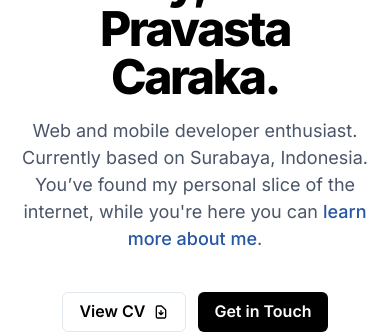
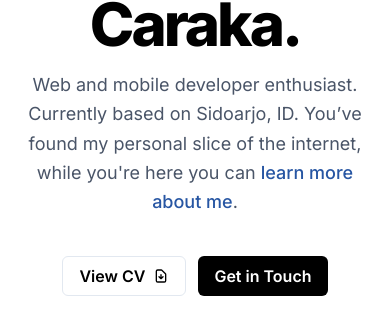
Before and after one commit to pravastacaraka/pravastacaraka.my.id, a Next.js app: page / in a window 390 px wide. Shown: the part 342-676 px from the top of the page. Built offline with nearby package versions, Linux system fonts and the light colour scheme; no server answers.

Commit message:
refactor: update responsive layout (#31)
* refactor: update responsive layout
* refactor(theme): add custom breakpoints

```diff
--- a/components/Footer.js
+++ b/components/Footer.js
@@ -38,7 +38,7 @@ const footerSocials = [
 function Footer() {
   const date = new Date().getFullYear();
   return (
-    <Container as="footer" px={4} py={8}>
+    <Container as="footer" mb={{ base: "calc(60px - var(--chakra-space-4))", md: 0 }} px={4} py={8}>
       <Stack align="center" color="gray.500" textAlign="center">
         <ButtonGroup>
           {footerSocials.map((social) => (
--- a/components/MobileNavigation.js
+++ b/components/MobileNavigation.js
@@ -13,7 +13,7 @@ function MobileNavigation() {
     <MotionBox
       initial={false}
       animate={isOpen ? "open" : "close"}
-      position="sticky"
+      position="fixed"
       bottom="0"
       left="0"
       right="0"
--- a/pages/_app.js
+++ b/pages/_app.js
@@ -2,7 +2,7 @@ import Footer from "@app-components/Footer";
 import Header from "@app-components/Header";
 import MobileNavigation from "@app-components/MobileNavigation";
 import customTheme from "@app-styles/theme";
-import { ChakraProvider, Container } from "@chakra-ui/react";
+import { ChakraProvider, Container, Flex } from "@chakra-ui/react";
 import "@fontsource/inter/variable.css";
 import Head from "next/head";
 import { useRouter } from "next/router";
@@ -15,11 +15,13 @@ function MyApp({ Component, pageProps }) {
       <Head>
         <meta content="width=device-width, initial-scale=1" name="viewport" />
       </Head>
-      <Header />
-      <Container as="main" pt={{ base: 4, md: 8 }} pb={{ base: 8, md: 0 }} px={4}>
-        <Component {...pageProps} key={asPath} />
-      </Container>
-      <Footer />
+      <Flex direction="column" minH={{ base: "calc(100vh - 60px)", md: "100vh" }}>
+        <Header />
+        <Container as="main" pt={{ base: 4, md: 8 }} pb={{ base: 4, md: 8 }} px={4}>
+          <Component {...pageProps} key={asPath} />
+        </Container>
+        <Footer />
+      </Flex>
       <MobileNavigation />
     </ChakraProvider>
   );
--- a/pages/index.js
+++ b/pages/index.js
@@ -7,7 +7,12 @@ import profilePic from "../public/static/images/avatar.webp";
 
 function Home() {
   return (
-    <Center as="section" flexDir="column" minH={`calc(100vh - var(--chakra-space-16) - 40px)`}>
+    <Center
+      as="section"
+      flexDir="column"
+      justify="space-evenly"
+      minH={{ md: "calc(100vh - 22.5rem)", xl: "calc(100vh - 8.5rem)" }}
+    >
       <Head>
         <title>Pravasta Caraka</title>
       </Head>
@@ -21,9 +26,14 @@ function Home() {
         <Heading as="h1" size="3xl">
           Hey, I&apos;m Pravasta Caraka.
         </Heading>
-        <Text color={useColorModeValue("gray.600", "gray.400")} fontSize={["lg", "xl"]} maxW="65ch">
-          Web and mobile developer enthusiast. Currently based on Surabaya, Indonesia. You’ve found my personal
-          slice of the internet, while you&apos;re here you can&nbsp;
+        <Text
+          color={useColorModeValue("gray.600", "gray.400")}
+          fontSize={["lg", "xl"]}
+          lineHeight="tall"
+          maxW="65ch"
+        >
+          Web and mobile developer enthusiast. Currently based on Sidoarjo, ID. You’ve found my personal slice of
+          the internet, while you&apos;re here you can&nbsp;
           <NextChakraLink href="/about">learn more about me</NextChakraLink>.
         </Text>
       </Stack>
--- a/styles/theme.js
+++ b/styles/theme.js
@@ -1,5 +1,13 @@
 import { extendTheme, theme as defaultTheme } from "@chakra-ui/react";
-import { mode } from "@chakra-ui/theme-tools";
+import { createBreakpoints, mode } from "@chakra-ui/theme-tools";
+
+const breakpoints = createBreakpoints({
+  xs: "375px",
+  sm: "640px",
+  md: "768px",
+  lg: "1024px",
+  xl: "1280px",
+});
 
 const config = {
   useSystemColorMode: false,
@@ -26,6 +34,7 @@ const styles = {
 };
 
 const customTheme = extendTheme({
+  breakpoints,
   config,
   fonts,
   styles,
```
Also changed, not shown: pages/about.js (+1 -8 lines), pages/achievements.js (+2 -9 lines), pages/blog.js (+12 -10 lines), pages/contact.js (+6 -11 lines), pages/projects.js (+10 -10 lines).
